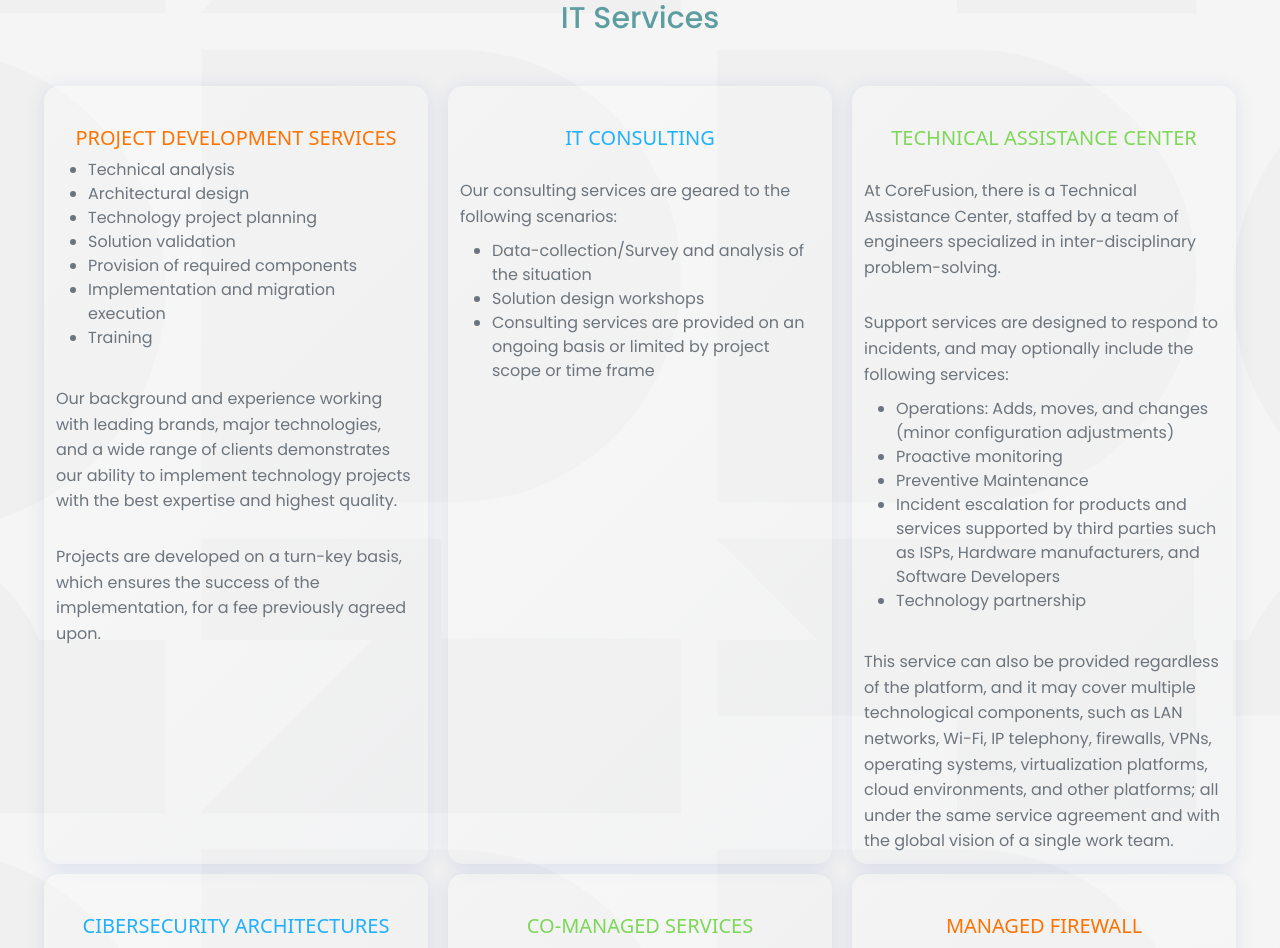
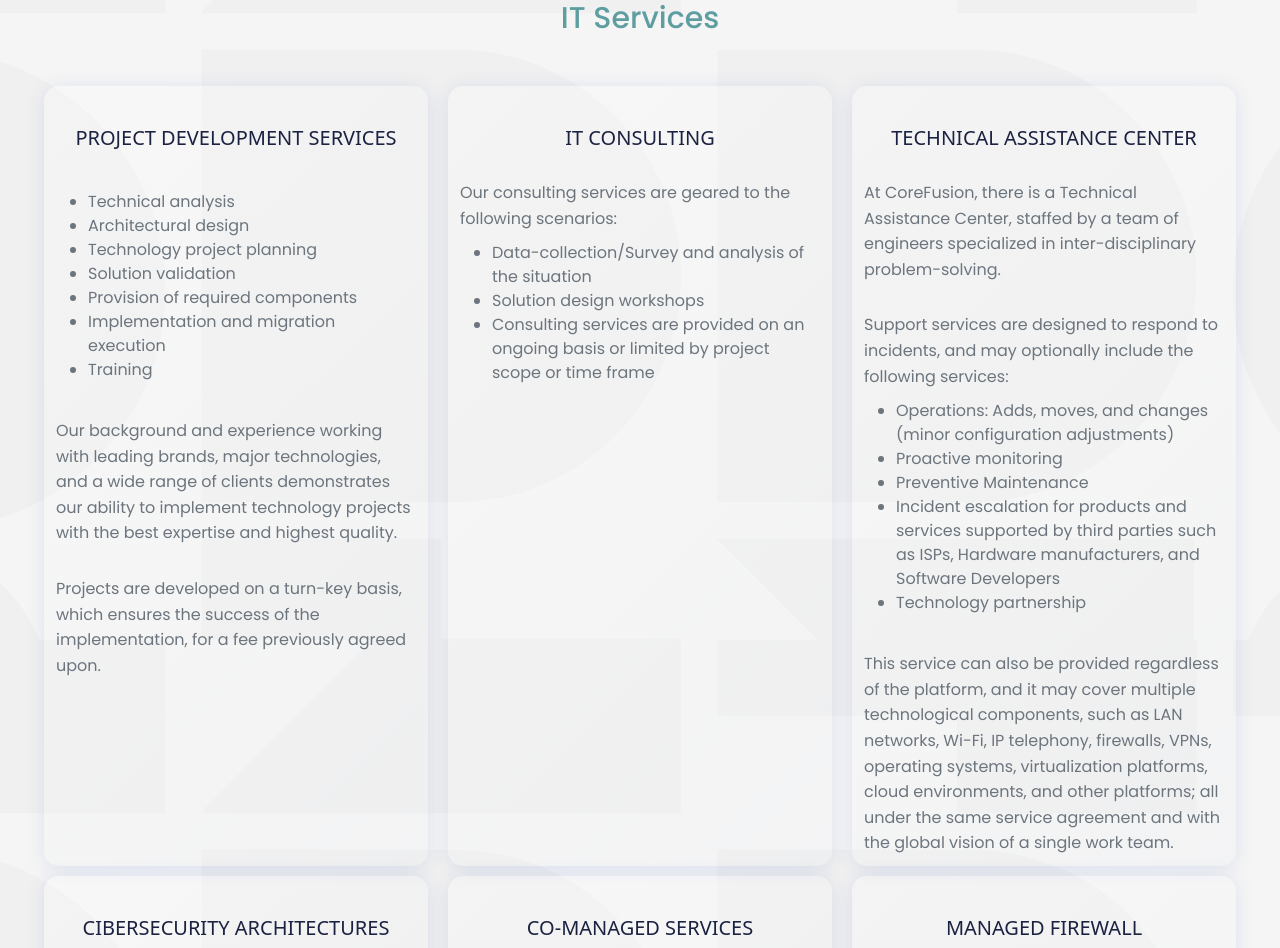
Before and after one commit to SimonEtchegno/CoreFusionV2, a website: page index.html in a window 1280 px wide. Shown: the part 2160-3108 px from the top of the page. Drawn offline with nearby package versions, Linux system fonts and the light colour scheme; a web font is replaced by a local one.

Commit message:
Add files via upload

```diff
--- a/estilos/estilos.css
+++ b/estilos/estilos.css
@@ -305,38 +305,44 @@ button {
 
 .tituloService1 {
   font-size: 20px;
-  color: #fd7301;
+  margin-bottom: 40px;
+  color: #1b2140;
   text-transform: uppercase;
 }
 
 .tituloService2 {
   font-size: 20px;
-  color: #21b0fc;
+  margin-bottom: 10px;
+  color: #1b2140;
   text-transform: uppercase;
 }
 
 .tituloService3 {
   font-size: 20px;
-  color: #7dd858;
+  margin-bottom: 10px;
+  color: #1b2140;
   text-transform: uppercase;
 }
 
 .tituloService4 {
   font-size: 20px;
-  color: #21b0fc;
+  margin-bottom: 20px;
+  color: #1b2140;
   text-transform: uppercase;
 }
 
 .tituloService5 {
+  margin-bottom: 20px;
   font-size: 20px;
-  color: #7dd858;
+  color: #1b2140;
   text-transform: uppercase;
 }
 
 .tituloService6 {
+  margin-bottom: 20px;
   font-size: 20px;
   text-transform: uppercase;
-  color: #fd7301;
+  color: #1b2140;
 }
 
 .imgService {
```
